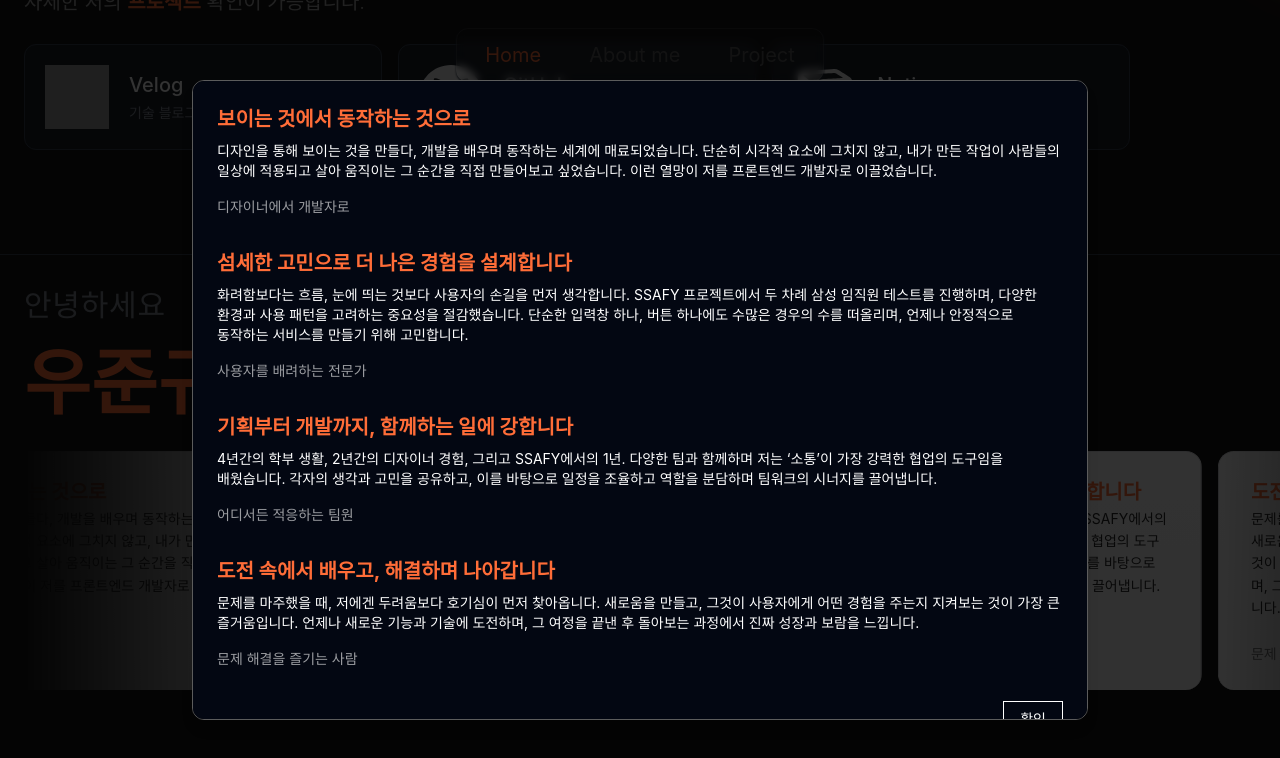
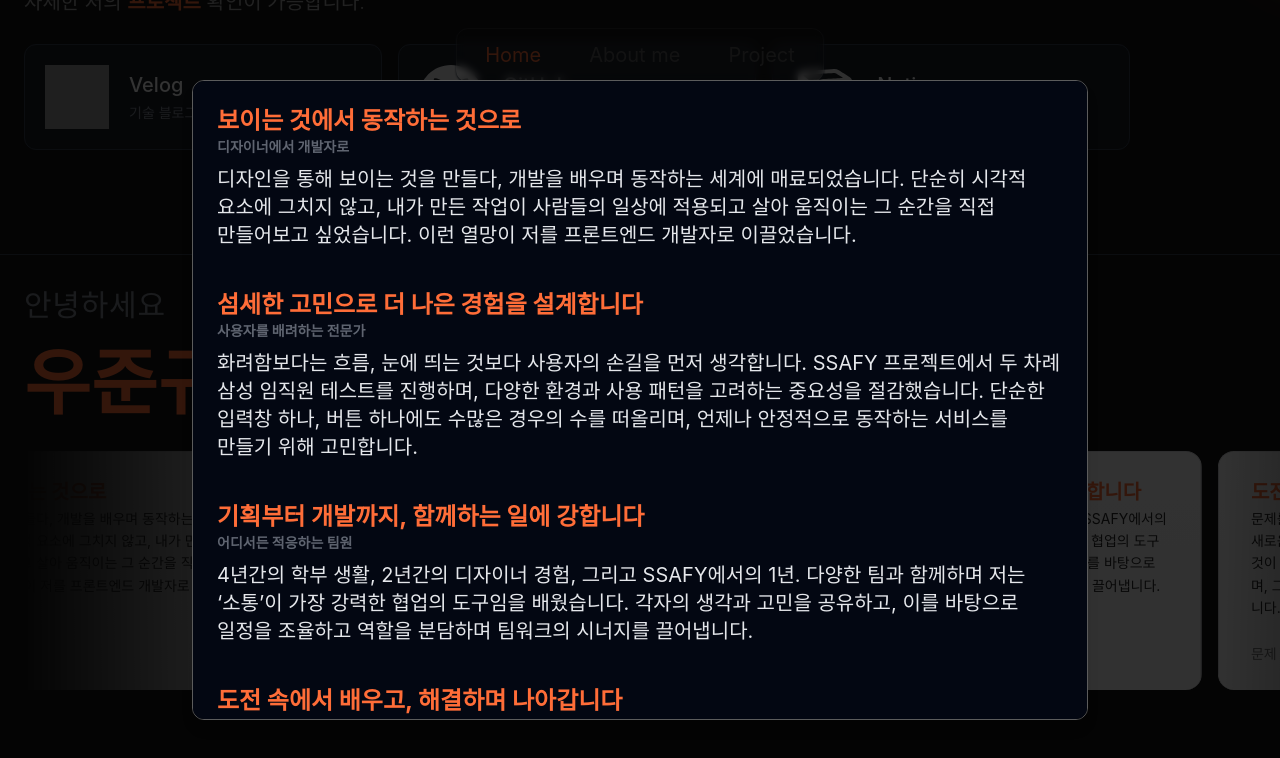
Before and after one commit to dnwnsrb11/WJG-my-portfolio, a Next.js app: page / in a window 1280 px wide. Both pictures are taken after a click on the button "저는 이런 사람 입니다.". Shown: the part 464-1222 px from the top of the page. Built offline with nearby package versions, Linux system fonts and the light colour scheme; grey boxes are pictures that could not be loaded.

Commit message:
design:모달 텍스트 수정

```diff
--- a/src/components/main/aboutMeModdal.tsx
+++ b/src/components/main/aboutMeModdal.tsx
@@ -23,11 +23,13 @@ export const AboutMeModdal = () => {
         <AlertDialogContent className="max-h-[80vh] overflow-y-auto">
           {aboutMe.map((item, index) => (
             <AlertDialogHeader key={index}>
-              <AlertDialogTitle>{item.title}</AlertDialogTitle>
+              <AlertDialogTitle>
+                <div className="break-keep text-2xl">{item.title}</div>
+                <div className="opacity-60 text-sm text-gray-400">{item.name}</div>
+              </AlertDialogTitle>
               <AlertDialogDescription>
-                <div className="break-keep mb-2">{item.quote}</div>
+                <div className="break-keep mb-2 text-xl text-gray-200">{item.quote}</div>
               </AlertDialogDescription>
-              <div className="opacity-60 text-sm">{item.name}</div>
             </AlertDialogHeader>
           ))}
           <AlertDialogFooter>
```
